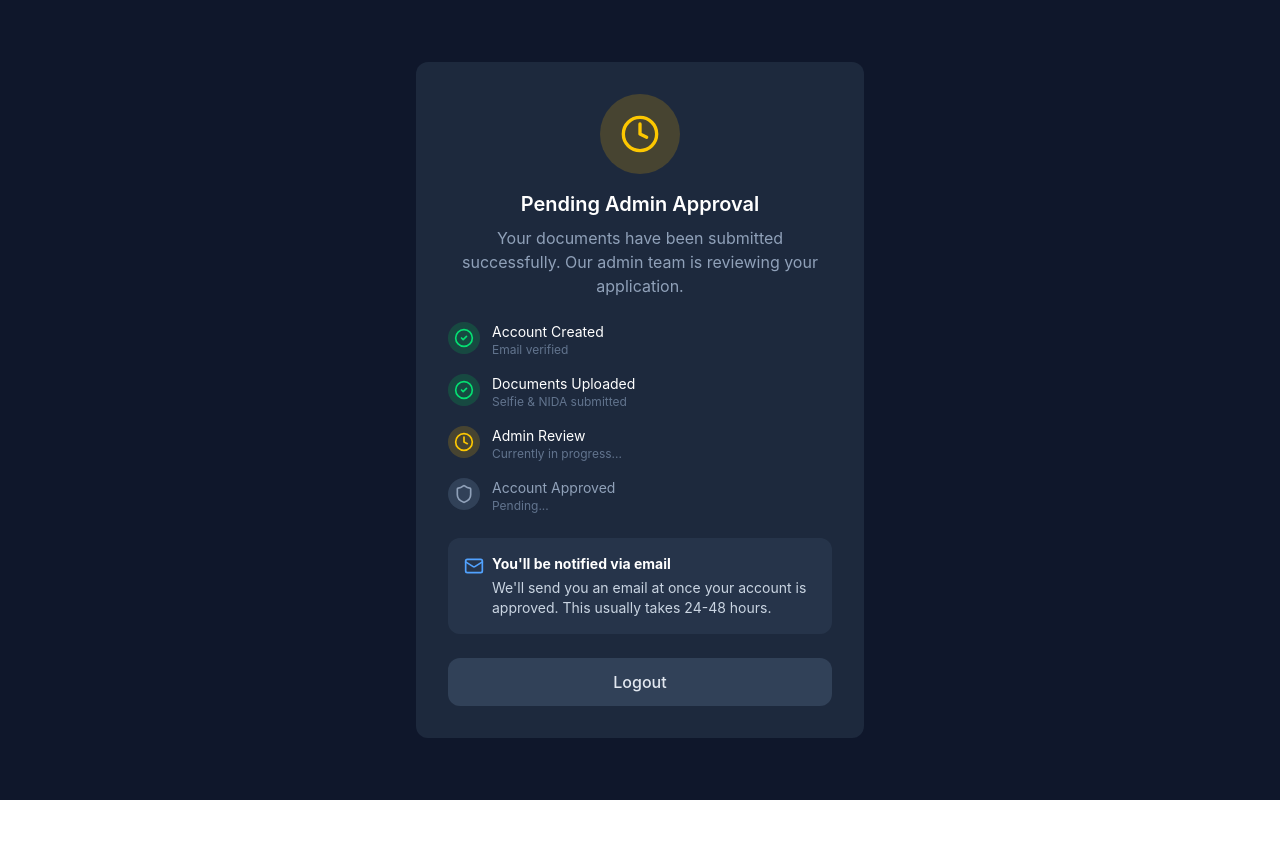
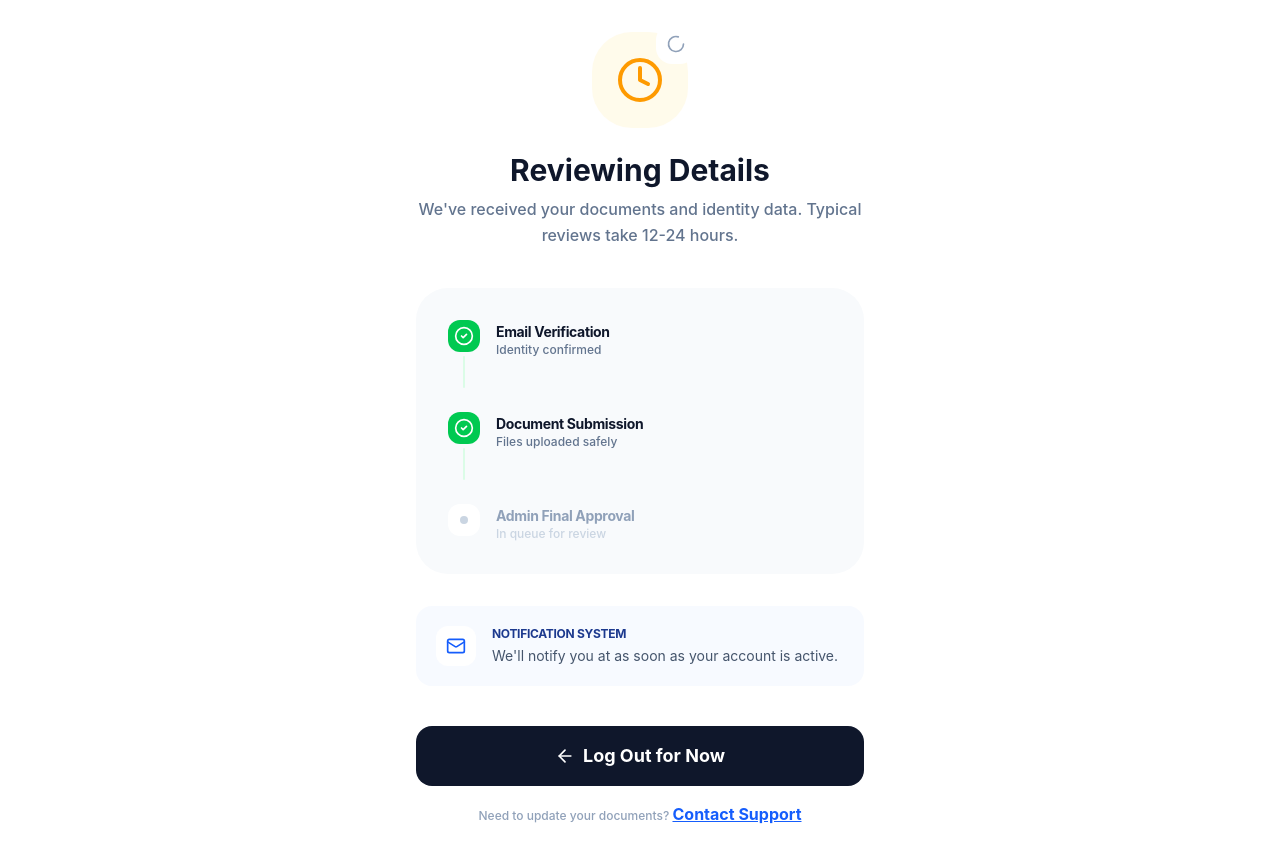
Before and after one commit to NadiaTeta/PitchBridge, a React (Vite) app in the folder frontend/: page /waiting-approval in a window 1280 px wide. Before the commit the page ends 800 px from the top, so only its background shows below. Built offline with nearby package versions, Linux system fonts and the light colour scheme.

Commit message:
style: transition to modern light UI and split-screen auth flow

```diff
--- a/frontend/src/app/components/WaitingApproval.tsx
+++ b/frontend/src/app/components/WaitingApproval.tsx
@@ -1,100 +1,108 @@
 import { useNavigate } from 'react-router-dom';
-import { Clock, CheckCircle2, Shield, Mail } from 'lucide-react';
+import { Clock, CheckCircle2, Shield, Mail, ArrowLeft, Loader2 } from 'lucide-react';
 import { useAuth } from '../context/AuthContext';
 
 export function WaitingApproval() {
   const navigate = useNavigate();
   const { user, logout } = useAuth();
 
-  const handleLogout = () => {
-    logout();
-    navigate('/login', { replace: true });
-  };
+  return (
+    <div className="min-h-screen flex flex-col md:flex-row bg-white">
+      {/* Left Brand Side: Centered Branding */}
+      <div className="hidden md:flex md:w-1/2 bg-slate-950 relative overflow-hidden flex-col justify-center items-center p-12">
+        <div className="absolute inset-0 bg-[radial-gradient(circle_at_center,#1e293b_0%,#020617_100%)] opacity-70" />
 
-  return (
-    <div className="min-h-screen bg-slate-900 flex items-center justify-center p-6">
-      <div className="max-w-md w-full">
-        <div className="bg-slate-800 border border-slate-700 rounded-xl p-8">
-          <div className="text-center">
-            {/* Clock Icon */}
-            <div className="inline-flex items-center justify-center w-20 h-20 bg-yellow-500/20 rounded-full mb-4">
-              <Clock className="w-10 h-10 text-yellow-400" />
-            </div>
+        {/* Abstract Background Shapes */}
+        <div className="absolute top-0 left-0 w-64 h-64 bg-white/5 rounded-full -translate-x-1/2 -translate-y-1/2 blur-3xl" />
+        <div className="absolute bottom-0 right-0 w-96 h-96 bg-indigo-500/10 rounded-full translate-x-1/4 translate-y-1/4 blur-3xl" />
 
-            <h2 className="mb-2 text-white font-semibold text-xl">Pending Admin Approval</h2>
-            <p className="text-slate-400 mb-6">
-              Your documents have been submitted successfully. Our admin team is reviewing your application.
-            </p>
+        <div className="relative z-10 text-center max-w-md">
+          <div className="flex flex-col items-center gap-4 mb-8">
+            <div className="w-16 h-16 bg-blue-600 rounded-2xl flex items-center justify-center text-white font-bold text-3xl shadow-2xl shadow-blue-500/20">P</div>
+            <span className="text-white font-bold text-2xl tracking-tight">PitchBridge</span>
+          </div>
+          <h2 className="text-4xl lg:text-5xl font-extrabold text-white leading-tight">Verification in Progress.</h2>
+          <p className="mt-6 text-blue-100 text-lg leading-relaxed">
+            We're building a community of trust. Our team is manually reviewing your profile and documents to ensure the highest quality for our network.
+          </p>
+          <div className="mt-12 inline-flex items-center gap-2 px-4 py-2 bg-white/10 rounded-full border border-white/20 text-xs font-bold tracking-widest uppercase">
+            <Shield className="w-4 h-4" /> SECURE HANDSHAKE PROTOCOL
+          </div>
+        </div>
+      </div>
 
-            {/* Status Timeline */}
-            <div className="text-left mb-6">
-              <div className="space-y-4">
-                <div className="flex items-start gap-3">
-                  <div className="flex-shrink-0 w-8 h-8 bg-green-500/20 rounded-full flex items-center justify-center">
-                    <CheckCircle2 className="w-5 h-5 text-green-400" />
-                  </div>
-                  <div>
-                    <p className="text-sm text-white">Account Created</p>
-                    <p className="text-xs text-slate-500">Email verified</p>
-                  </div>
-                </div>
-
-                <div className="flex items-start gap-3">
-                  <div className="flex-shrink-0 w-8 h-8 bg-green-500/20 rounded-full flex items-center justify-center">
-                    <CheckCircle2 className="w-5 h-5 text-green-400" />
-                  </div>
-                  <div>
-                    <p className="text-sm text-white">Documents Uploaded</p>
-                    <p className="text-xs text-slate-500">Selfie & NIDA submitted</p>
-                  </div>
-                </div>
-
-                <div className="flex items-start gap-3">
-                  <div className="flex-shrink-0 w-8 h-8 bg-yellow-500/20 rounded-full flex items-center justify-center">
-                    <Clock className="w-5 h-5 text-yellow-400" />
-                  </div>
-                  <div>
-                    <p className="text-sm text-white">Admin Review</p>
-                    <p className="text-xs text-slate-500">Currently in progress...</p>
-                  </div>
-                </div>
-
-                <div className="flex items-start gap-3">
-                  <div className="flex-shrink-0 w-8 h-8 bg-slate-700 rounded-full flex items-center justify-center">
-                    <Shield className="w-5 h-5 text-slate-400" />
-                  </div>
-                  <div>
-                    <p className="text-sm text-slate-400">Account Approved</p>
-                    <p className="text-xs text-slate-500">Pending...</p>
-                  </div>
-                </div>
+      {/* Right Side: Status Content */}
+      <div className="flex-1 flex items-center justify-center p-8 lg:p-16 bg-white">
+        <div className="w-full max-w-md">
+          <div className="text-center mb-10">
+            <div className="w-24 h-24 bg-amber-50 rounded-[2.5rem] mx-auto mb-6 flex items-center justify-center relative shadow-lg shadow-amber-100/50">
+              <Clock className="w-12 h-12 text-amber-500 animate-[pulse_2s_infinite]" />
+              <div className="absolute -top-2 -right-2 w-10 h-10 bg-white border-4 border-slate-50 rounded-2xl flex items-center justify-center shadow-md">
+                <Loader2 className="w-5 h-5 text-slate-400 animate-spin" />
               </div>
             </div>
 
-            {/* Info Box */}
-            <div className="bg-slate-700/50 border border-slate-600 rounded-xl p-4 mb-6 text-left">
-              <div className="flex gap-2">
-                <Mail className="w-5 h-5 text-blue-400 flex-shrink-0 mt-0.5" />
-                <div>
-                  <p className="text-sm text-white mb-1">
-                    <strong>You'll be notified via email</strong>
-                  </p>
-                  <p className="text-sm text-slate-300">
-                    We'll send you an email at <strong className="text-white">{user?.email}</strong> once your account is approved. This usually takes 24-48 hours.
-                  </p>
-                </div>
-              </div>
+            <h3 className="text-3xl font-bold text-slate-900 mb-2">Reviewing Details</h3>
+            <p className="text-slate-500 font-medium leading-relaxed">
+              We've received your documents and identity data. Typical reviews take 12-24 hours.
+            </p>
+          </div>
+
+          {/* Status Tracker */}
+          <div className="bg-slate-50 border border-slate-100 rounded-[2rem] p-8 mb-8 space-y-6 shadow-sm">
+            <StatusRow active title="Email Verification" description="Identity confirmed" />
+            <StatusRow active title="Document Submission" description="Files uploaded safely" />
+            <StatusRow pending title="Admin Final Approval" description="In queue for review" />
+          </div>
+
+          {/* Email Notification Info */}
+          <div className="bg-blue-50/50 rounded-2xl p-5 border border-blue-100/50 flex gap-4 items-start mb-10">
+            <div className="bg-white p-2.5 rounded-xl shadow-sm border border-blue-100">
+                <Mail className="w-5 h-5 text-blue-600 flex-shrink-0" />
             </div>
+            <div>
+                <p className="text-xs font-bold text-blue-900 uppercase tracking-tight mb-1">Notification System</p>
+                <p className="text-sm text-slate-600">
+                    We'll notify you at <span className="font-bold text-slate-900">{user?.email}</span> as soon as your account is active.
+                </p>
+            </div>
+          </div>
 
+          <div className="flex flex-col gap-4">
             <button
-              onClick={handleLogout}
-              className="w-full py-3 bg-slate-700 hover:bg-slate-600 text-slate-200 rounded-xl transition-colors font-medium"
+                onClick={() => { logout(); navigate('/login'); }}
+                className="w-full py-4 bg-slate-900 hover:bg-black text-white rounded-2xl font-bold text-lg transition-all shadow-xl active:scale-[0.98] flex items-center justify-center gap-2"
             >
-              Logout
+                <ArrowLeft className="w-5 h-5" /> Log Out for Now
             </button>
+            <p className="text-center text-xs text-slate-400 font-medium">
+                Need to update your documents? <button className="text-blue-600 underline font-bold">Contact Support</button>
+            </p>
           </div>
         </div>
       </div>
     </div>
   );
 }
+
+function StatusRow({ active, pending, title, description }: { active?: boolean; pending?: boolean; title: string; description: string }) {
+  return (
+    <div className="flex items-start gap-4 group">
+      <div className="flex flex-col items-center">
+          <div className={`w-8 h-8 rounded-xl flex items-center justify-center transition-all ${active ? 'bg-green-500 text-white shadow-lg shadow-green-200' : 'bg-white border-2 border-slate-200 text-slate-300'}`}>
+            {active ? <CheckCircle2 className="w-5 h-5" /> : <div className="w-2 h-2 rounded-full bg-current" />}
+          </div>
+          {/* Vertical line connector if not last item */}
+          {!pending && <div className={`w-0.5 h-8 mt-1 rounded-full ${active ? 'bg-green-100' : 'bg-slate-100'}`} />}
+      </div>
+      <div className="pt-0.5">
+        <h4 className={`text-sm font-bold tracking-tight ${active ? 'text-slate-900' : 'text-slate-400'} ${pending ? 'text-amber-600' : ''}`}>
+            {title}
+        </h4>
+        <p className={`text-xs font-medium ${active ? 'text-slate-500' : 'text-slate-300'}`}>
+            {description}
+        </p>
+      </div>
+    </div>
+  );
+}
```
